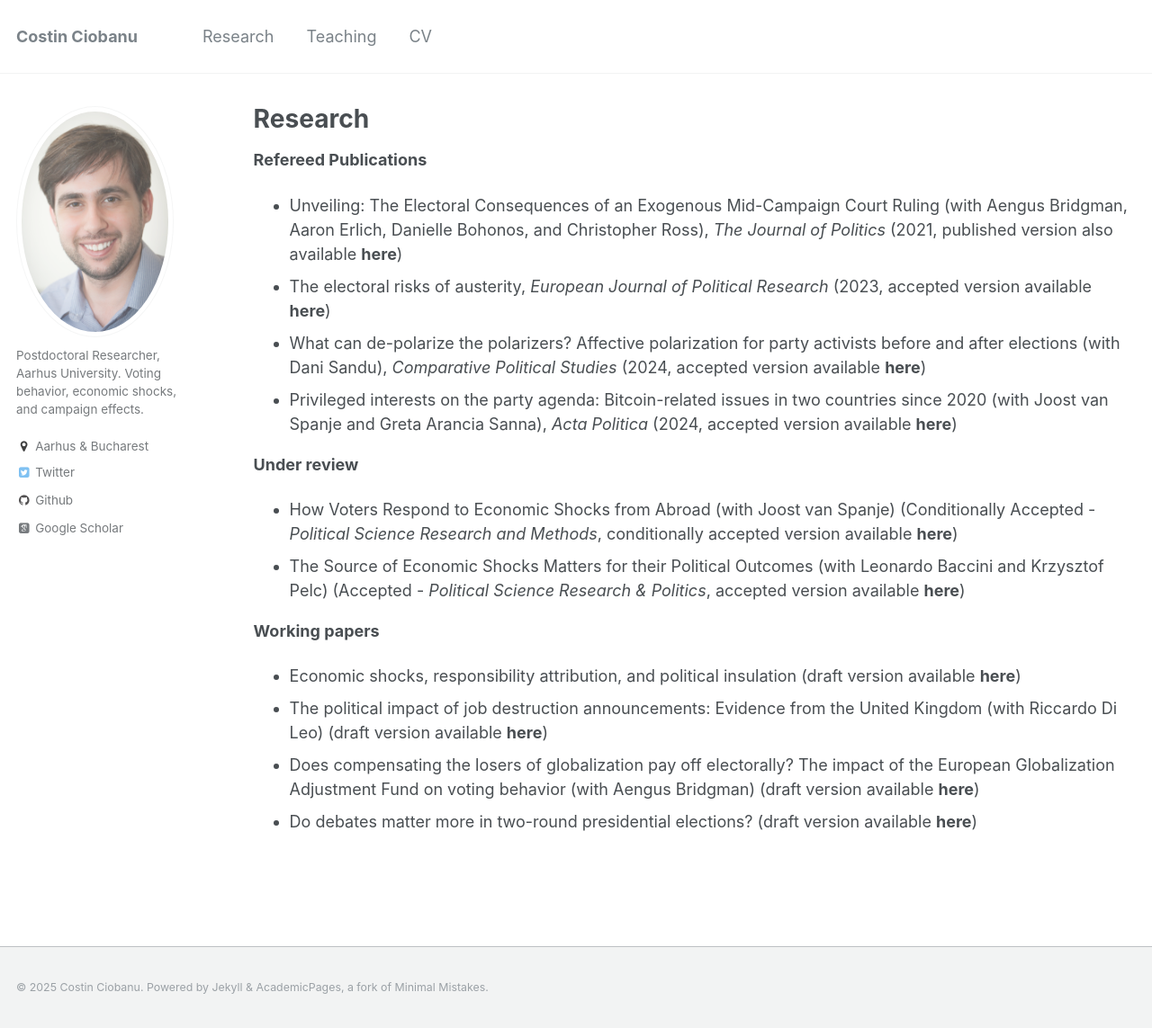
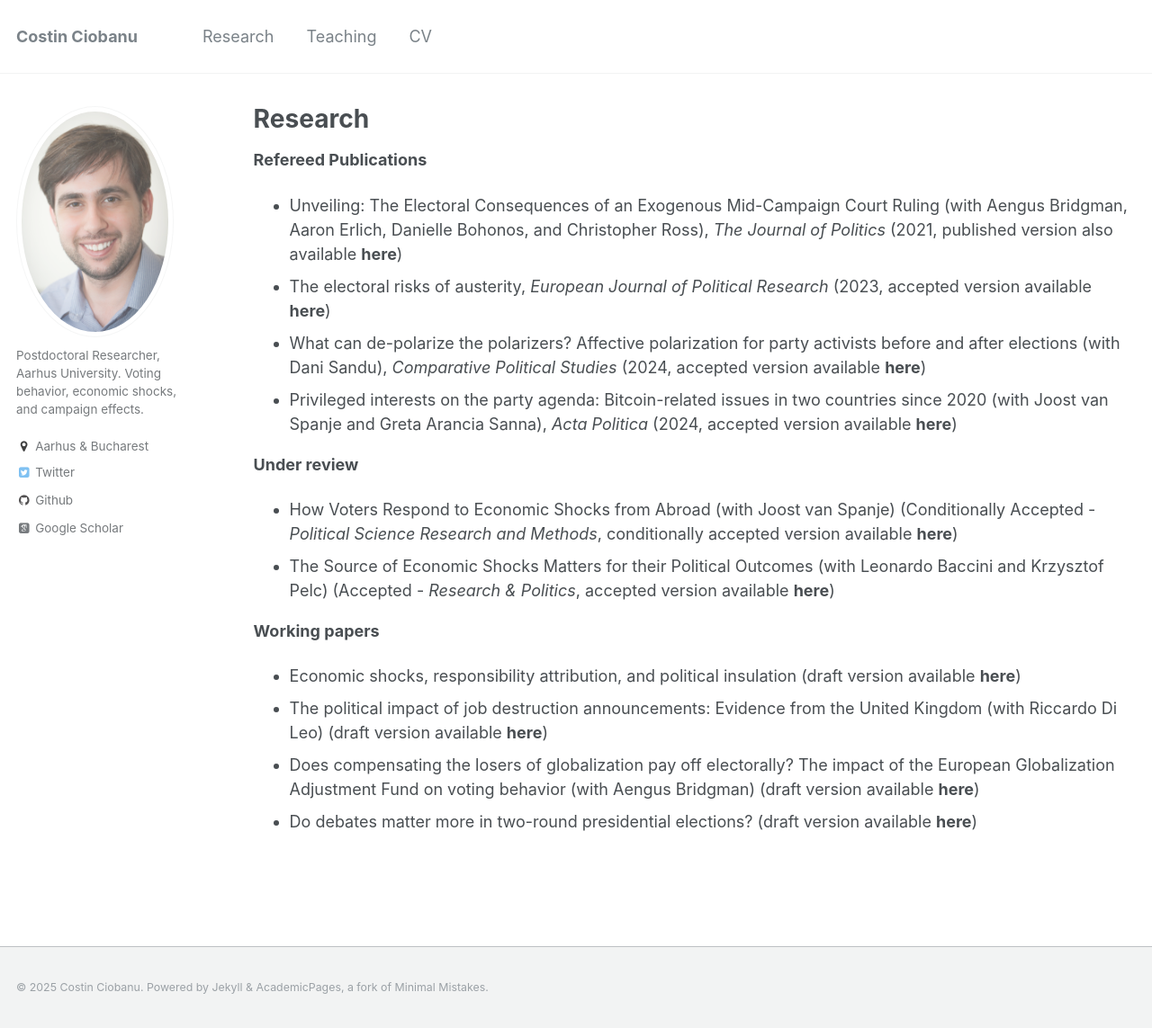
Before and after one commit to costinciobanu/costinciobanu.github.io, a Jekyll site: the page built from _pages/research.md, in a window 1280 px wide and 1143 px high. Shown: the whole window at 90% size. Built offline with Jekyll 4.4.1, drawn with Linux system fonts in a browser that asks for light colours; some web fonts are replaced.

Commit message:
Update research.md

```diff
--- a/_pages/research.md
+++ b/_pages/research.md
@@ -15,7 +15,7 @@ author_profile: true
 <b>Under review</b>
 
 * How Voters Respond to Economic Shocks from Abroad (with Joost van Spanje) (Conditionally Accepted - <em>Political Science Research and Methods</em>, conditionally accepted version available [<b>here</b>](https://www.dropbox.com/s/2sxxkjdd9ki3val/Ciobanu%20and%20van%20Spanje%20-%20Lehman.pdf?dl=0))
-* The Source of Economic Shocks Matters for their Political Outcomes (with Leonardo Baccini and Krzysztof Pelc) (Accepted - <em>Political Science Research & Politics</em>, accepted version available [<b>here</b>](https://www.dropbox.com/scl/fi/9ocmbjjiwb2dwk3jdje0x/BCP_August2025.pdf?rlkey=xmxw5m85jlhsh5tan0khzpcac&st=v6aqjca7&dl=0))
+* The Source of Economic Shocks Matters for their Political Outcomes (with Leonardo Baccini and Krzysztof Pelc) (Accepted - <em>Research & Politics</em>, accepted version available [<b>here</b>](https://www.dropbox.com/scl/fi/9ocmbjjiwb2dwk3jdje0x/BCP_August2025.pdf?rlkey=xmxw5m85jlhsh5tan0khzpcac&st=v6aqjca7&dl=0))
 
 <b>Working papers</b>
 
```
